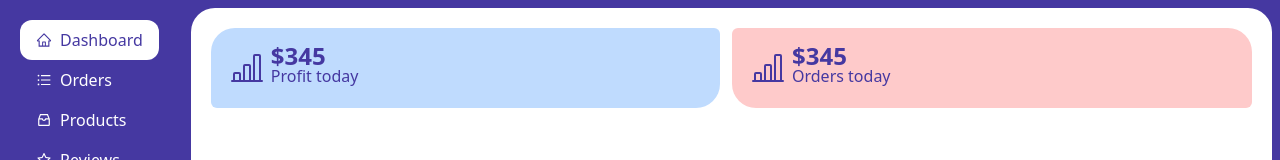
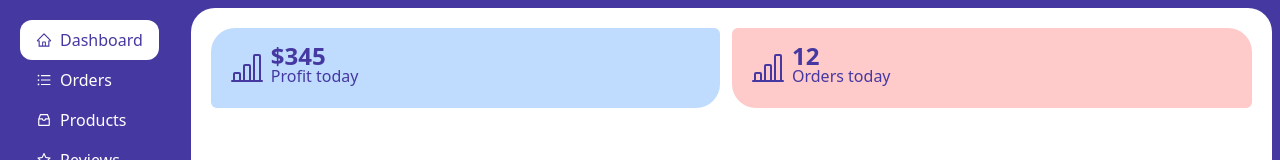
Before and after one commit to gift56/dashboard, a React (Vite) app: page / in a window 1280 px wide. Shown: the top 160 px of the page. Built offline with nearby package versions, Linux system fonts and the light colour scheme.

Commit message:
added icons

```diff
--- a/src/components/DashboardContent/DashboardComponent.jsx
+++ b/src/components/DashboardContent/DashboardComponent.jsx
@@ -15,7 +15,7 @@ const DashboardComponent = () => {
         <div className="bg-red-200 grow text-primary p-5 rounded-tr-3xl rounded-bl-3xl rounded-tl-md rounded-br-md flex items-center gap-2">
           <BsBarChartLine className="w-8 h-8" />
           <div className="">
-            <h2 className="text-2xl font-bold leading-4">$345</h2>
+            <h2 className="text-2xl font-bold leading-4">12</h2>
             <h3 className="">Orders today</h3>
           </div>
         </div>
```
